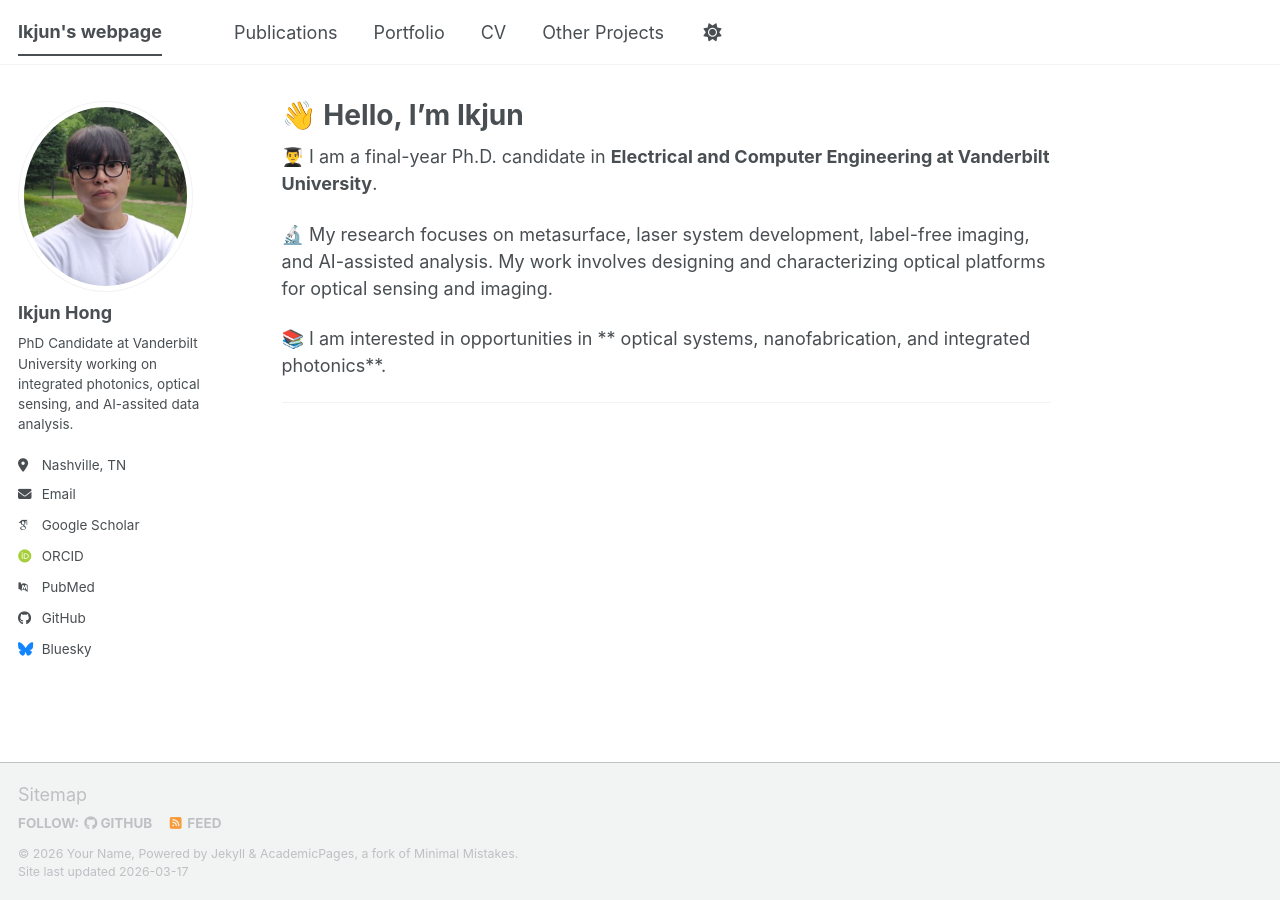
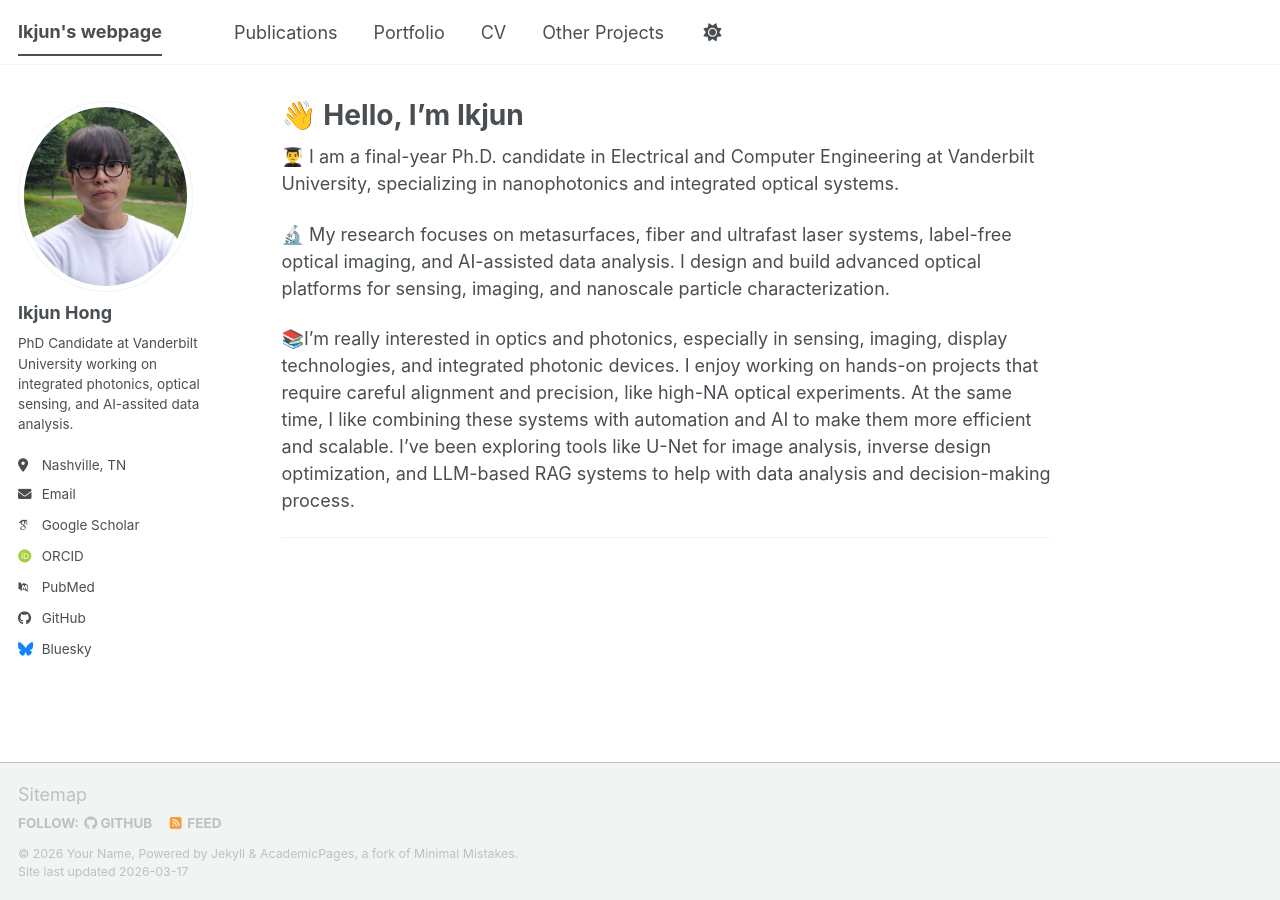
Before and after one commit to IkjunHong-beep/ikjunhong-beep.github.io, a Jekyll site: the page built from _pages/about.md, in a window 1280 px wide. Built offline with Jekyll 4.4.1, drawn with Linux system fonts in a browser that asks for light colours; some web fonts are replaced; a script bundle is joined from its source files by our own code; library files that are not in the unit come from our copies.

Commit message:
Update about.md

```diff
--- a/_pages/about.md
+++ b/_pages/about.md
@@ -7,10 +7,10 @@ redirect_from:
   - /about.html
 ---
 
-👨‍🎓 I am a final-year Ph.D. candidate in **Electrical and Computer Engineering at Vanderbilt University**.
+👨‍🎓 I am a final-year Ph.D. candidate in Electrical and Computer Engineering at Vanderbilt University, specializing in nanophotonics and integrated optical systems.
 
-🔬 My research focuses on metasurface, laser system development, label-free imaging, and AI-assisted analysis. My work involves designing and characterizing optical platforms for optical sensing and imaging.
+🔬 My research focuses on metasurfaces, fiber and ultrafast laser systems, label-free optical imaging, and AI-assisted data analysis. I design and build advanced optical platforms for sensing, imaging, and nanoscale particle characterization.
 
-📚 I am interested in opportunities in ** optical systems, nanofabrication, and integrated photonics**.
+📚I’m really interested in optics and photonics, especially in sensing, imaging, display technologies, and integrated photonic devices. I enjoy working on hands-on projects that require careful alignment and precision, like high-NA optical experiments. At the same time, I like combining these systems with automation and AI to make them more efficient and scalable. I’ve been exploring tools like U-Net for image analysis, inverse design optimization, and LLM-based RAG systems to help with data analysis and decision-making process.
 
 ---
```
